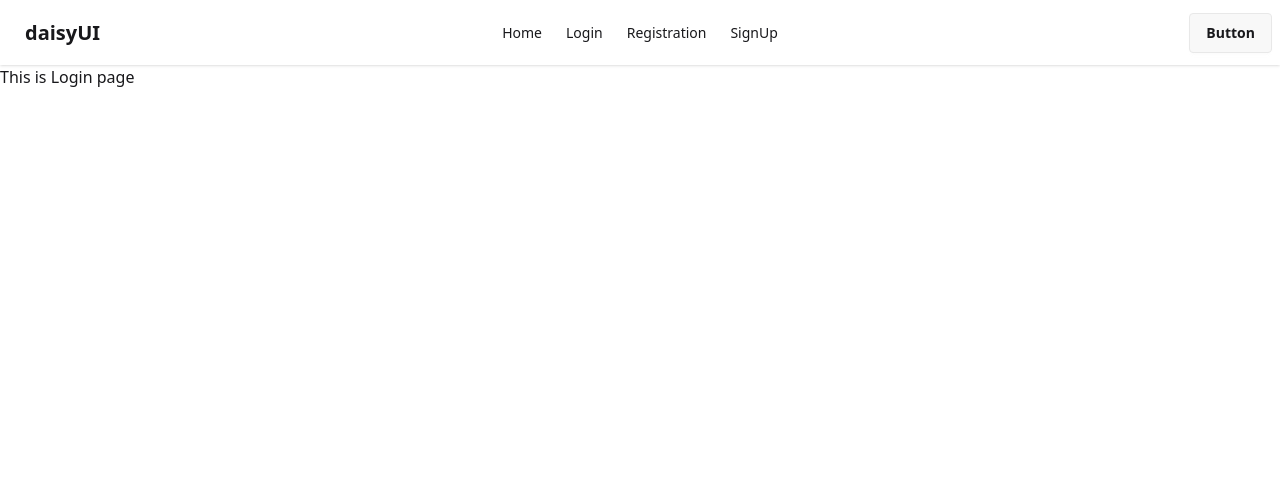
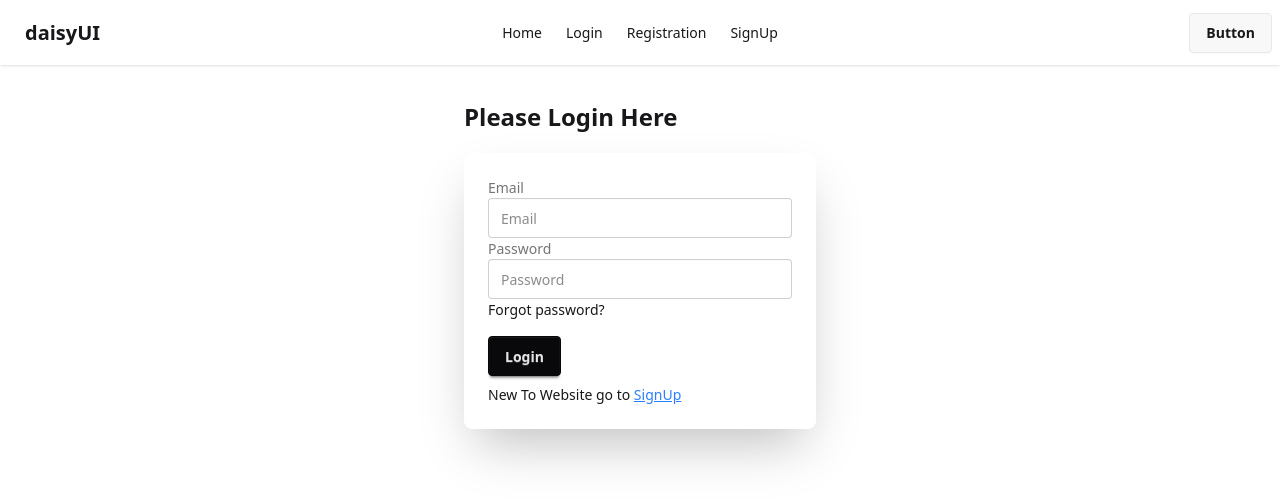
Before and after one commit to khokan77/React-Tutorial, a React (Vite) app: page /login in a window 1280 px wide. Shown: the top 502 px of the page. Built offline with nearby package versions, Linux system fonts and the light colour scheme.

Commit message:
user profile added

```diff
--- a/src/components6/pages/Login/Login.jsx
+++ b/src/components6/pages/Login/Login.jsx
@@ -1,10 +1,69 @@
-import React from 'react';
+import React, { useRef, useState } from 'react';
+import { auth } from '../../../Firebase/firebase.init';
+import { sendPasswordResetEmail, signInWithEmailAndPassword } from 'firebase/auth';
+import { Link } from 'react-router';
 
 const Login = () => {
+    const[error, setError] = useState('')
+    const[success, setSuccess] = useState(false)
+    const emailRef = useRef();
+
+    const handleOnSubmit = e =>{
+        e.preventDefault()
+        const email = e.target.email.value
+        const password = e.target.password.value
+        setError("")
+        setSuccess(false)
+        signInWithEmailAndPassword(auth, email, password)
+        .then((userCredential) => {
+         if(userCredential.user.emailVerified)
+            setSuccess(true)
+        else
+            alert('user not verified')
+        })
+        .catch((error) => {
+            setError(error.message)
+        });
+    }
+
+    const handleForgetPass = () => {
+        const email = emailRef.current.value;
+        sendPasswordResetEmail(auth, email)
+        .then(() => {
+            alert('reset mail sent');
+        })
+        .catch((error) => {
+            setError(error.message)
+        });
+
+    }
     return (
-        <div>
-            <h2>This is Login page</h2>
-        </div>
+        <div className='max-w-sm mx-auto mt-5 p-4'>
+             <h2 className='text-2xl font-bold mb-5'>Please Login Here</h2>
+                <div className="card bg-base-100 shrink-0 shadow-2xl">
+                <div className="card-body">
+                    <form onSubmit={handleOnSubmit}>
+                    <label className="label">Email</label>
+                    <input type="email" ref={emailRef} name="email" className="input" placeholder="Email" />
+                    <label className="label">Password</label>
+                    <input type="password" name="password" className="input" placeholder="Password" />
+                    <div onClick={handleForgetPass}><a className="link link-hover">Forgot password?</a></div>
+                    <button className="btn btn-neutral mt-4">Login</button>
+                    </form>
+                    <p>New To Website go to <Link className="text-blue-500 underline" to="/signup">SignUp</Link></p>
+                    {
+                        error && <p className='text-red-500'>
+                            {error}
+                        </p>
+                    }
+                    {
+                        success && <p className='text-green-500'>
+                            Logged In Successfully
+                        </p>
+                    }
+                </div>
+                </div>
+            </div>
     );
 };
 
--- a/src/components6/pages/SignUp/SignUp.jsx
+++ b/src/components6/pages/SignUp/SignUp.jsx
@@ -1,7 +1,8 @@
-import { createUserWithEmailAndPassword } from 'firebase/auth';
+import { createUserWithEmailAndPassword, sendEmailVerification } from 'firebase/auth';
 import React, { useState } from 'react';
 import { auth } from '../../../Firebase/firebase.init';
 import { FaEye, FaEyeSlash } from 'react-icons/fa';
+import { Link } from 'react-router';
 
 const SignUp = () => {
     const [error, setError] = useState('')
@@ -24,12 +25,31 @@ const SignUp = () => {
             setError("Must be atleast 6 characters, including number, lowercase letter, uppercase letter")
             return;
            }
+
         createUserWithEmailAndPassword(auth, email, password, terms)
           .then((result) => {
            console.log(result)
-           setResult(true)
+           sendEmailVerification(auth.currentUser)
+            .then(() => {
+                alert('verfication email sent')
+                setResult(true)
+            });
+
+            // update profile
+            const profile = {
+                displayName: uname,
+                photoURL: photo
+            }
+
+            setError('')
+            updateProfile(auth.currentUser, profile).then(() => {
+               alert('user profile upadatd')
+              }).catch((error) => {
+                setError(error.message)
+              });
 
           })
+
           .catch((error) => {
             setError(error.message)
           });
@@ -43,6 +63,10 @@ const SignUp = () => {
                     <div className="card-body">
                         <h1 className='text-2xl font-bold'>Please Sign Up Now</h1>
                         <form onSubmit={handleOnSubmit}>
+                        <label className="label">Name</label>
+                        <input type="text" name="uname" className="input" placeholder="Enter Name" />
+                        <label className="label">Photo URL</label>
+                        <input type="text" name="photo" className="input" placeholder="Enter Photo URL" />
                         <label className="label">Email</label>
                         <input type="email" name="email" className="input" placeholder="Email" />
                         <label className="label">Password</label>
@@ -60,6 +84,7 @@ const SignUp = () => {
                         </div>
                         <button className="btn btn-neutral mt-4 text-left ">Sign Up</button>
                         </form>
+                        <p>Already have an account please <Link className='text-blue-500 underline' to="/Login">Login</Link></p>
                         { result && <p className='text-green-500'>
                             Successfully Logged In </p>
                            }
```
